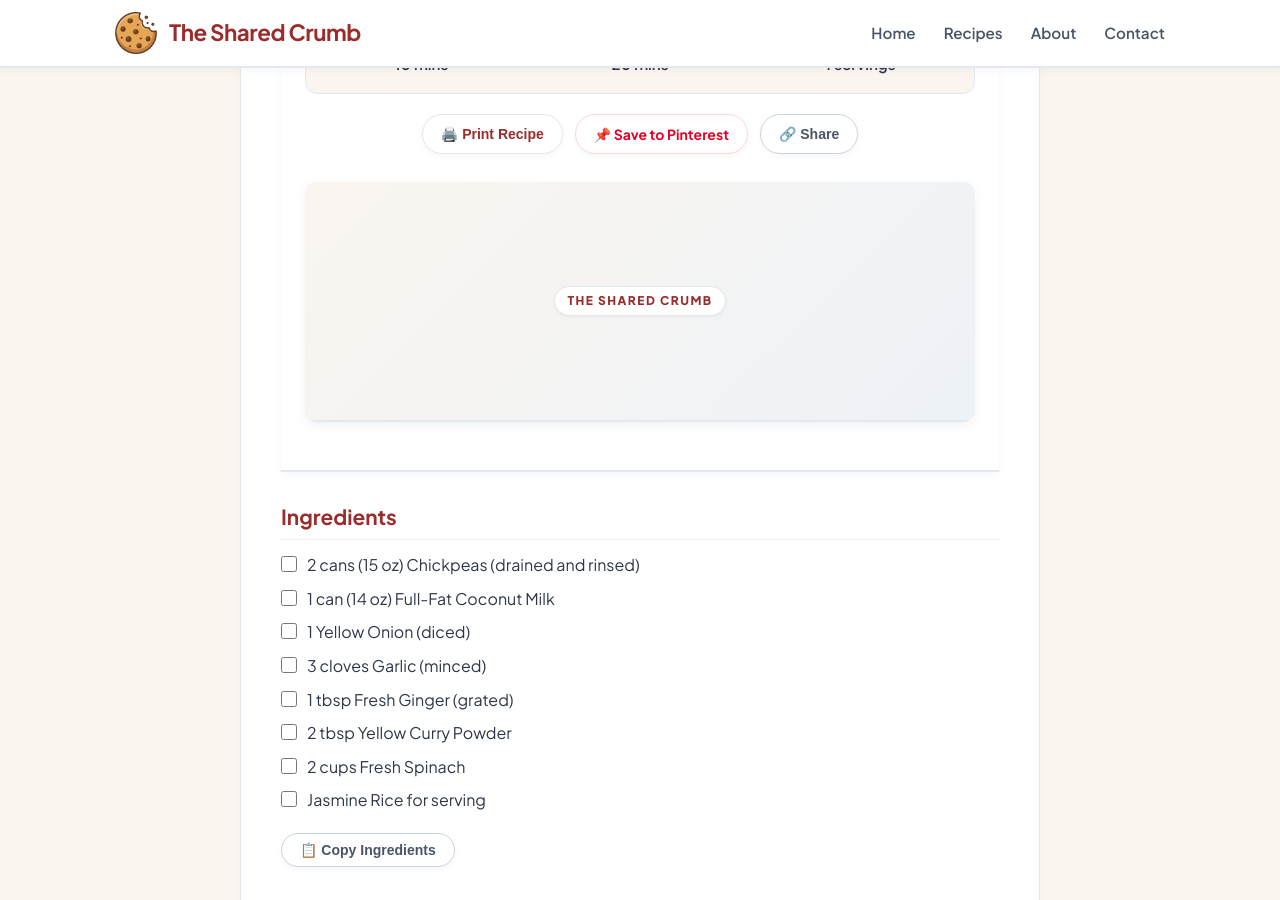
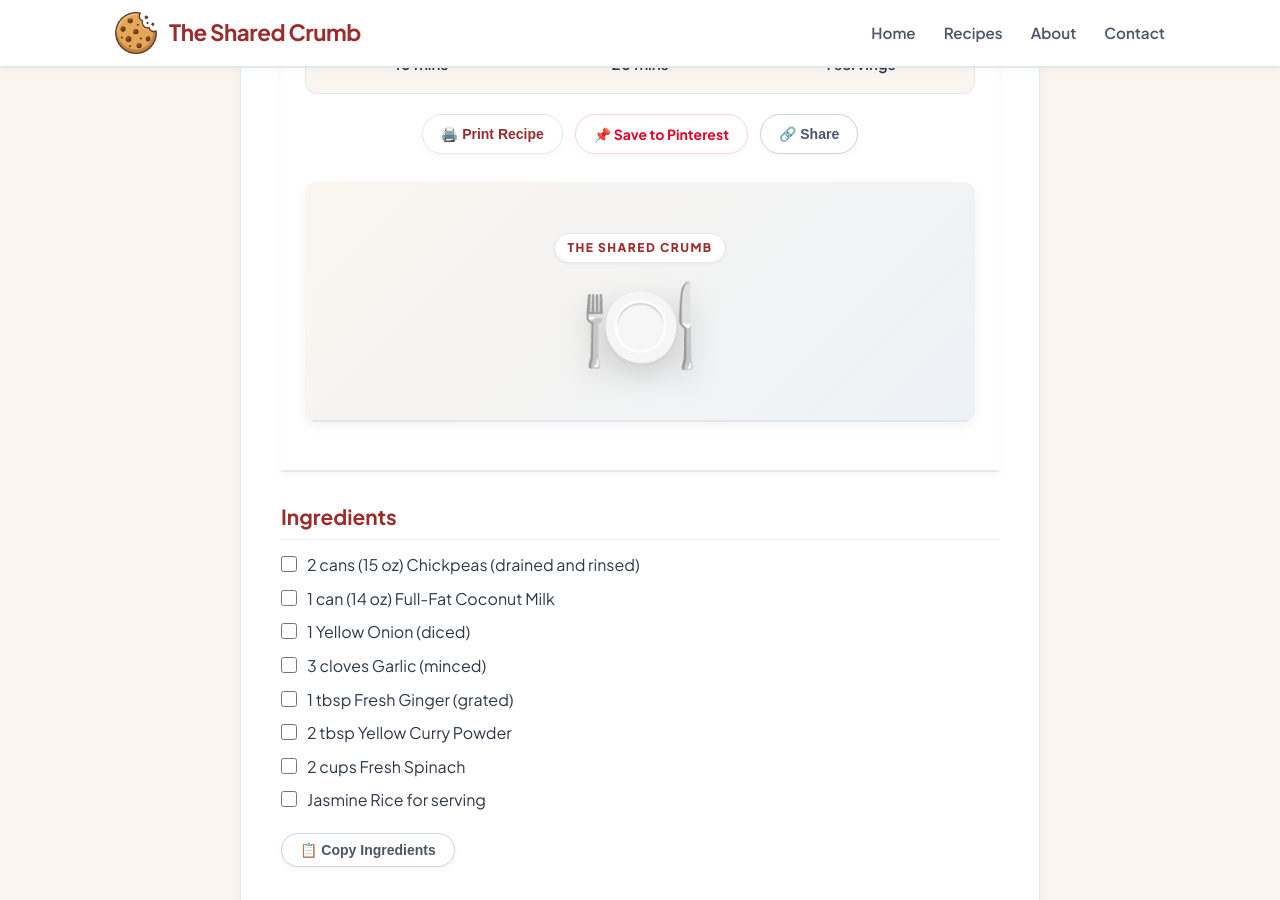
Before and after one commit to TheSharedCrumb/TheSharedCrumb, a Jekyll site: the page built from _recipes/test-chicken-curry.md, in a window 1280 px wide and 900 px high, scrolled down 358 px. Built offline with Jekyll 4.4.1, drawn with Linux system fonts in a browser that asks for light colours.

Commit message:
Simplify recipe title and add default icon
Removed icon from title and added default icon for recipes.

```diff
--- a/_layouts/recipe.html
+++ b/_layouts/recipe.html
@@ -17,8 +17,8 @@ layout: default
           </div>
         {% endif %}
 
-        <!-- Title updated to show page.icon if defined -->
-        <h1>{% if page.icon %}<span class="header-recipe-icon">{{ page.icon }}</span> {% endif %}{{ page.title }}</h1>
+        <!-- Clean Title without header icon -->
+        <h1>{{ page.title }}</h1>
 
         {% if page.description %}
           <p class="recipe-description">{{ page.description }}</p>
@@ -91,6 +91,8 @@ layout: default
           <div class="brand-tile-placeholder">
             {% if page.icon %}
               <span class="custom-recipe-icon">{{ page.icon }}</span>
+            {% else %}
+              <span class="custom-recipe-icon">🍽️</span>
             {% endif %}
           </div>
         {% endif %}
@@ -170,6 +172,8 @@ layout: default
                 <div class="brand-tile-placeholder">
                   {% if recipe.icon %}
                     <span class="custom-recipe-icon">{{ recipe.icon }}</span>
+                  {% else %}
+                    <span class="custom-recipe-icon">🍽️</span>
                   {% endif %}
                 </div>
               {% endif %}
```
